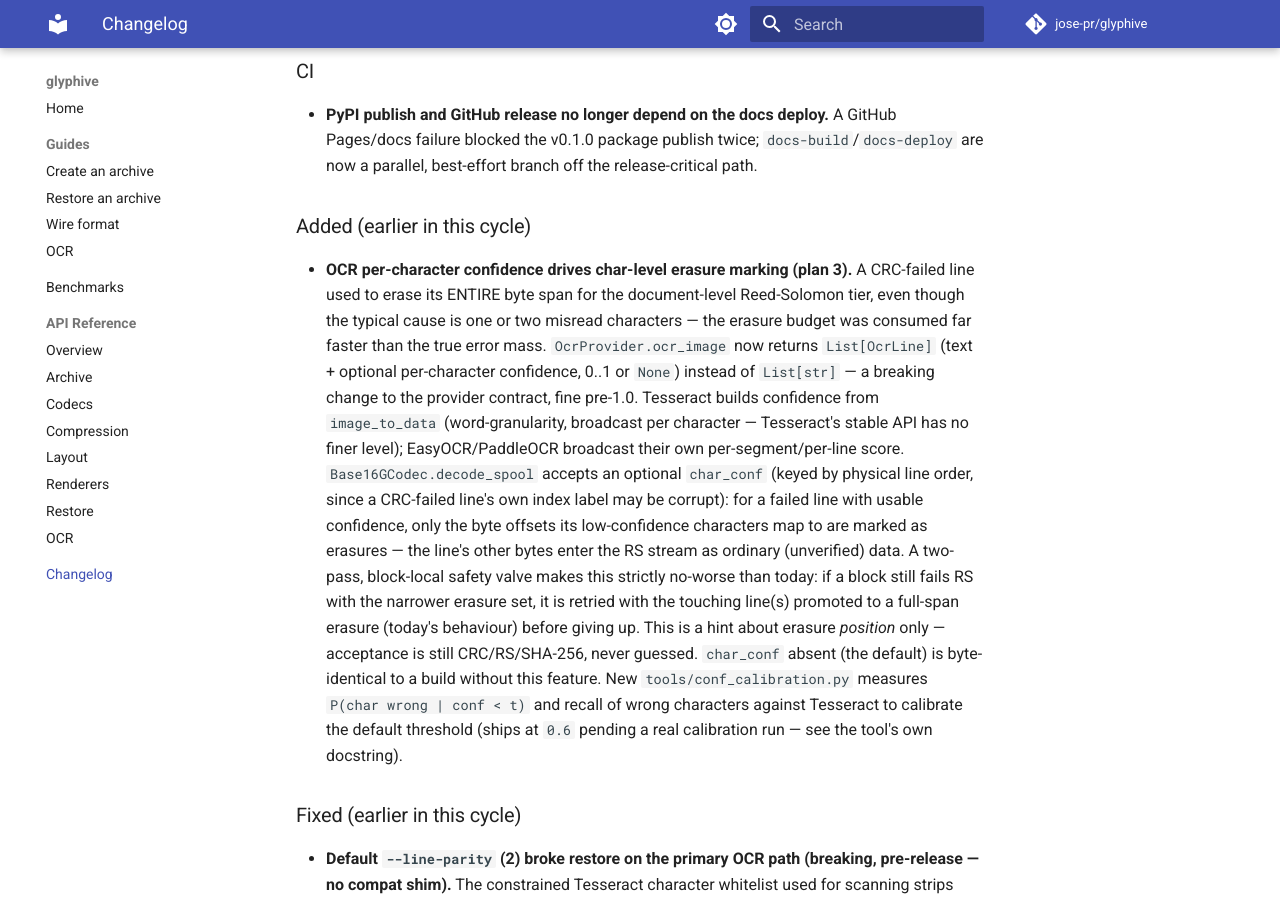
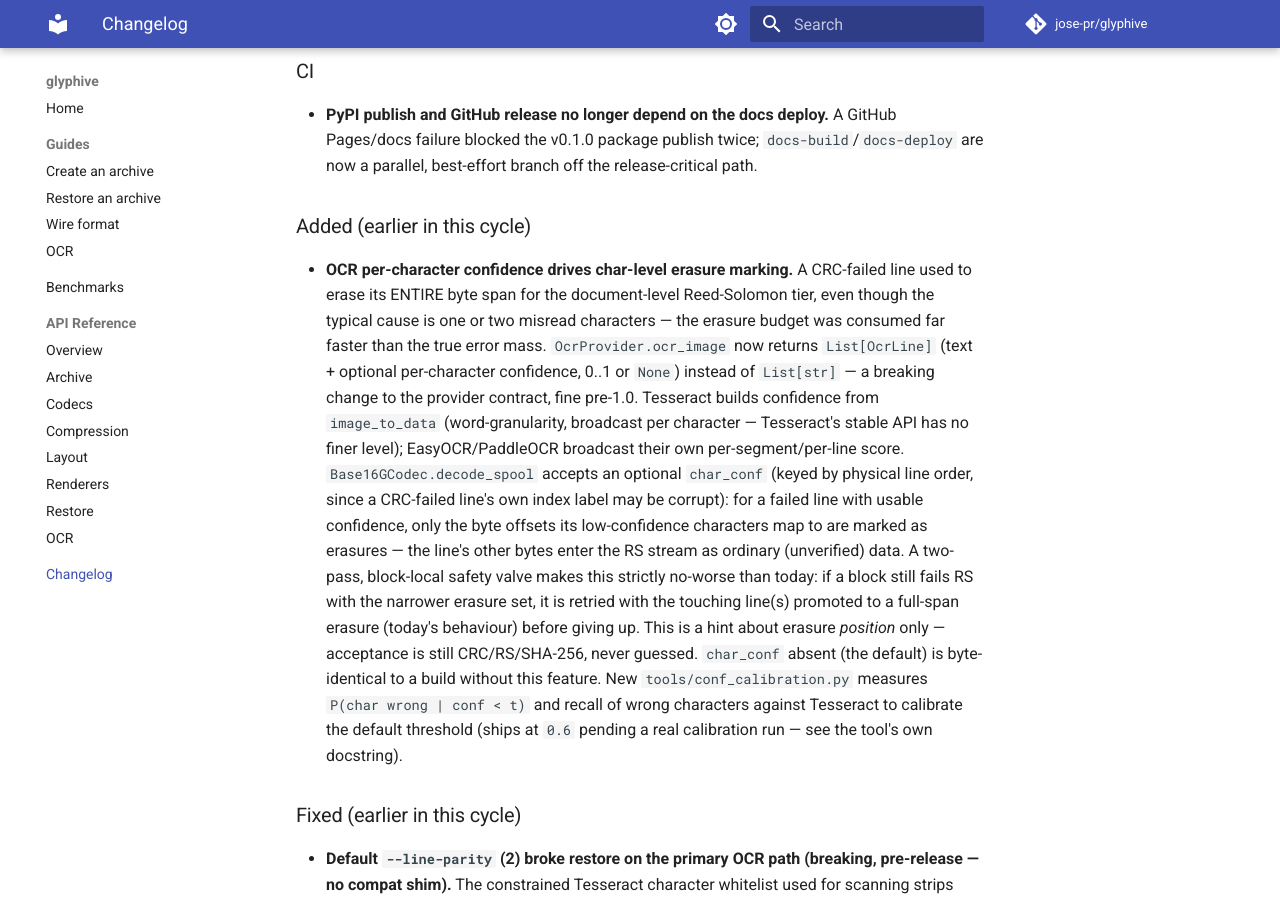
Before and after one commit to jose-pr/glyphive, an MkDocs documentation site: the page built from docs/changelog.md, in a window 1280 px wide and 900 px high, scrolled down 6481 px. Built offline with MkDocs 1.6.1 and Material for MkDocs 9.7.7, drawn with Linux system fonts in a browser that asks for light colours; comment, search, counter and statistics services are not loaded.

Commit message:
docs: drop internal plan/finding labels from benchmark records and docs
Benchmark result JSONs, the training sweep script, docs/benchmarks.md,
and the example gallery notes referenced a private numbered plan or its
acceptance criterion by label. Reworded each reference to describe what
was actually measured or decided; no recorded outcome was changed.

```diff
--- a/CHANGELOG.md
+++ b/CHANGELOG.md
@@ -296,8 +296,8 @@ intend to keep.
 
 ### Added (earlier in this cycle)
 
-- **OCR per-character confidence drives char-level erasure marking (plan
-  3).** A CRC-failed line used to erase its ENTIRE byte span for the
+- **OCR per-character confidence drives char-level erasure marking.** A
+  CRC-failed line used to erase its ENTIRE byte span for the
   document-level Reed-Solomon tier, even though the typical cause is one or
   two misread characters — the erasure budget was consumed far faster than
   the true error mass. `OcrProvider.ocr_image` now returns
```
Also changed, not shown: docs/benchmarks.md (+1 -1 lines), examples/gallery/manifest.md (+1 -1 lines), 5 other files.
